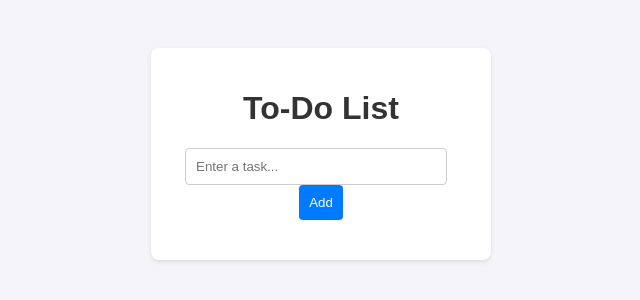
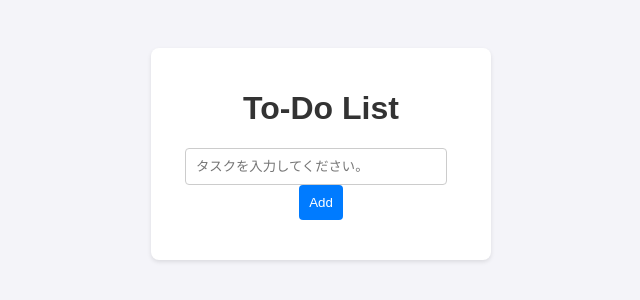
Before and after one commit to Tanaka4869/todo-app, a plain HTML site: page index.html in a window 1280 px wide. Shown: the part 246-546 px from the top of the page, 319-959 px from the left. Drawn offline with Linux system fonts and the light colour scheme.

Commit message:
コメント修正

```diff
--- a/index.html
+++ b/index.html
@@ -10,7 +10,7 @@
     <div class="app">
         <h1>To-Do List</h1>
         <form id="todo-form">
-            <input type="text" id="todo-input" placeholder="Enter a task..." required>
+            <input type="text" id="todo-input" placeholder="タスクを入力してください。" required>
             <button type="submit">Add</button>
         </form>
         <ul id="todo-list"></ul>
```
